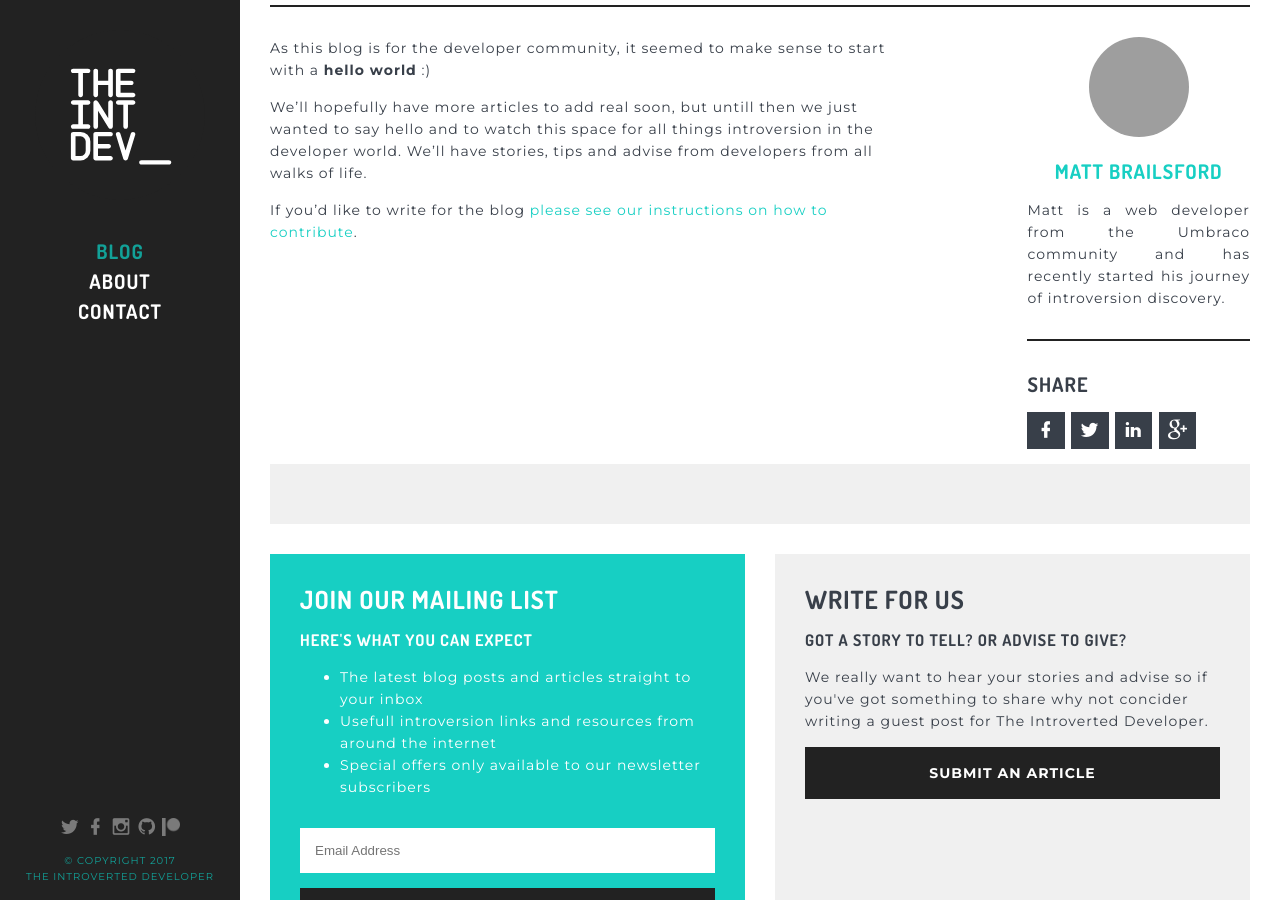
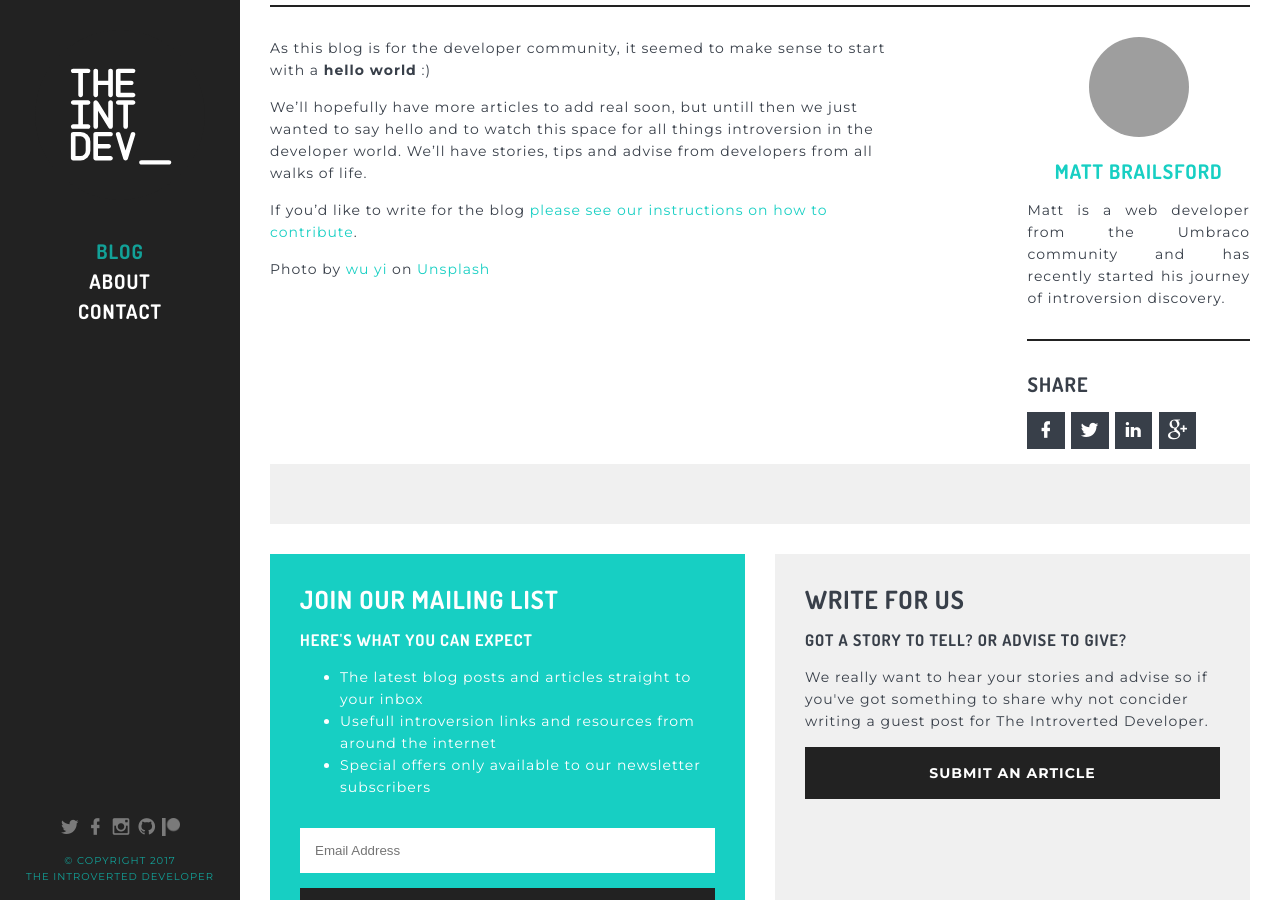
Before and after one commit to theintdev/theintdev.github.io, a Jekyll site: the page built from _posts/2017-10-01-hello-world.md, in a window 1280 px wide and 900 px high, scrolled down 573 px. Built offline with Jekyll 4.4.1, drawn with Linux system fonts in a browser that asks for light colours; nearby versions of some CDN libraries; comment, search, counter and statistics services are not loaded; grey boxes are pictures that could not be loaded.

Commit message:
Added image credit

```diff
--- a/_posts/2017-10-01-hello-world.md
+++ b/_posts/2017-10-01-hello-world.md
@@ -16,3 +16,5 @@ As this blog is for the developer community, it seemed to make sense to start wi
 We'll hopefully have more articles to add real soon, but untill then we just wanted to say hello and to watch this space for all things introversion in the developer world. We'll have stories, tips and advise from developers from all walks of life.
 
 If you'd like to write for the blog [please see our instructions on how to contribute](https://github.com/theintdev/theintdev.github.io/blob/master/README.md).
+
+Photo by [wu yi](https://unsplash.com/photos/SEgJqTJ91c4?utm_source=unsplash&utm_medium=referral&utm_content=creditCopyText) on [Unsplash](https://unsplash.com/?utm_source=unsplash&utm_medium=referral&utm_content=creditCopyText)
```
